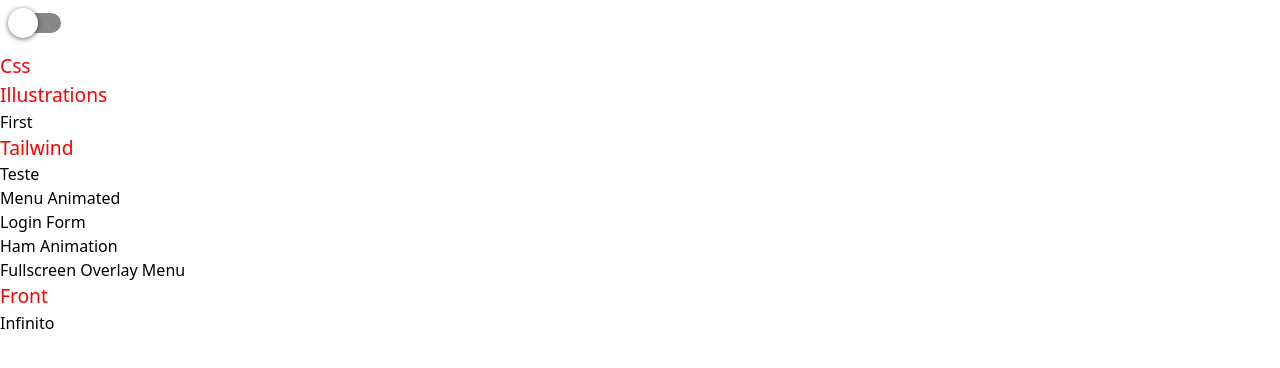
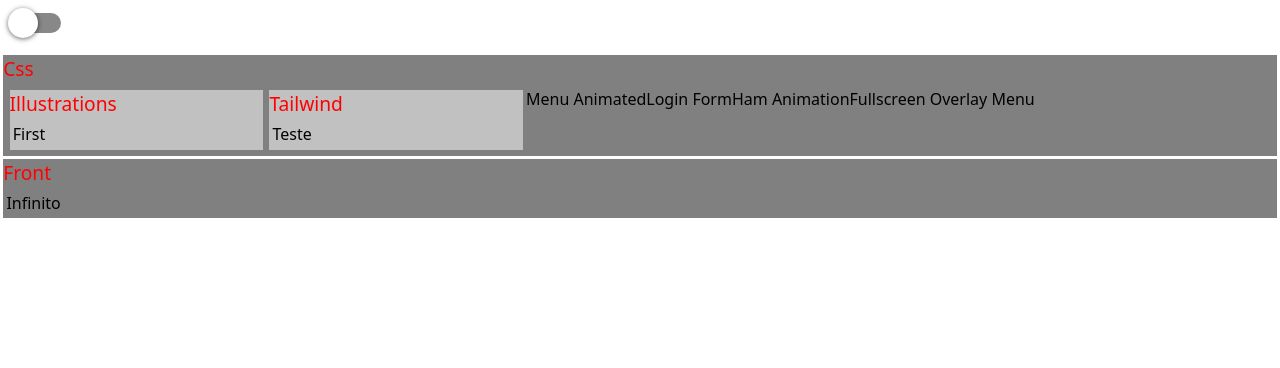
Before and after one commit to thalesms2/chamber, a Next.js app: page / in a window 1280 px wide. Shown: the top 368 px of the page. Built offline with nearby package versions, Linux system fonts and the light colour scheme; a web font is replaced by a local one.

Commit message:
feat: card on index

```diff
--- a/layout/Card.tsx
+++ b/layout/Card.tsx
@@ -4,25 +4,37 @@
 interface CardProps {
     title: string
     children: any
+    header?: boolean
 }
 
-const CardWrapper = styled.div`
-    width: 20%;
+interface CardWrapperProps {
+  header?: boolean
+}
+
+const CardWrapper = styled.div<CardWrapperProps>`
+    width: ${props => props.header ? '': '20%'};
     display: flex;
     flex-direction: column;
+    background-color: ${props => props.header ? '#808080' : '#c1c1c1'};
+    margin: .2em;
 `
 const Title = styled.h2`
     font-size: 1.2em;
     color: red;
-
+`
+const RowWrapper = styled.div`
+  display: flex;
+  flex-direction: row;
+  margin: .2em;
 `
 
 const Card: NextPage<CardProps> = (props) => {
-
   return (
-    <CardWrapper>
+    <CardWrapper header={props.header}>
         <Title>{props.title}</Title>
-        {props.children}
+        <RowWrapper>
+          {props.children}
+        </RowWrapper>
     </CardWrapper>
   )
 }
--- a/pages/index.tsx
+++ b/pages/index.tsx
@@ -37,7 +37,7 @@
           height={20}
           width={48}
           className="m-2"/>
-        <Card title='Css'>
+        <Card title='Css' header>
           <Card title='Illustrations'>
             <Link href="/css/illustrations/first">First</Link>
           </Card>
@@ -49,7 +49,7 @@
           <Link href="/css/ham-animation">Ham Animation</Link>
           <Link href="/css/fullscreen-overlay-menu">Fullscreen Overlay Menu</Link>
         </Card>
-        <Card title='Front'>
+        <Card title='Front' header>
           <Link href="/front/infinity">Infinito</Link>
         </Card>
       </ThemeProvider>
```
